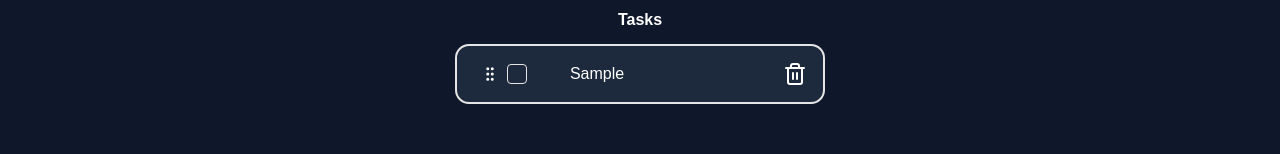
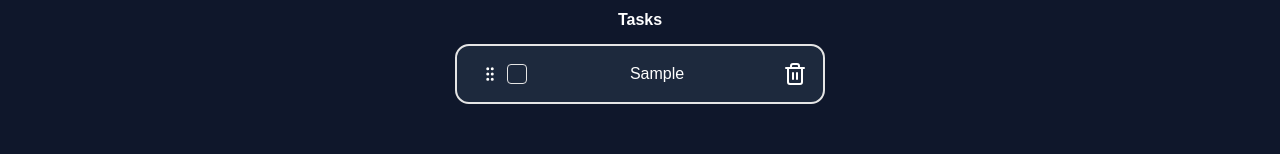
Before and after one commit to marvinfpl/todolist, a React (Vite) app: page / in a window 1280 px wide. Both pictures are taken after typing "Sample" into the empty fields and a click on the button 640 px from the left and 270 px from the top of the page. Shown: the part 286-440 px from the top of the page. Built offline with nearby package versions, Linux system fonts and the light colour scheme.

Commit message:
task animation for appearance/desapperance

```diff
--- a/src/components/Task.tsx
+++ b/src/components/Task.tsx
@@ -3,7 +3,7 @@ import { Trash2, GripVertical } from "lucide-react";
 import { Checkbox } from "@/@/components/ui/checkbox";
 import { useSortable } from "@dnd-kit/sortable";
 import { CSS } from "@dnd-kit/utilities";
-import {motion} from "motion/react"
+import {motion, AnimatePresence} from "motion/react"
 
 interface Task {
   id: string;
@@ -38,12 +38,12 @@ export function SortableTask({task, removeTask, toggleTask, renameTask}: Sortabl
   const [text, setText] = useState(task.name);
 
   return (
-    <motion.div whileHover={{scale: 1.02, y:-2}}>
+    <motion.div layout whileHover={{scale: 1.02, y:-2}} initial={{opacity: 0, y:-20, scale:0.95}} animate={{opacity: 1, y:0, scale:1}} exit={{opacity:0, x:100, scale:0.8}} transition={{duration: 0.25}}>
       <div ref={setNodeRef} style={style} {...attributes} className=" flex items-center bg-slate-800 rounded-xl border-2 p-4 transition hover:border-cyan-400 hover:scale-[1.02] hover:shadow-lg hover:shadow-blue-500/50">
         <div {...listeners} className="cursor-grab active:cursor-grabbing px-2">
           <GripVertical color="white" size={18}/>
         </div>
-        <motion.div animate={task.done ? {scale: [1, 1.3, 1]} : {scale: 1}} transition={{duration: 0.4}}>
+        <motion.div className="flex-1 flex justify-start" animate={task.done ? {scale: [1, 1.1, 1]} : {scale: 1}} transition={{duration: 0.4}}>
           <div className="flex-1 flex justify-start">
             <Checkbox checked={task.done} onCheckedChange={() => toggleTask(task.id)} className="h-5 w-5 transition-all duration-300 ease-out data-[state=checked]:bg-green-400 data-[state=checked]:scale-110 hover:scale-105 active:scale-90 data-[state=checked]:shadow-lg data-[state=checked]:shadow-green-500/40"/>
           </div>
@@ -83,9 +83,11 @@ export default function Tasks({tasks, removeTask, toggleTask, renameTask }: Prop
   return (
     <div className="flex flex-col gap-3 px-6">
       <h1 className="flex justify-center font-bold text-white">Tasks</h1>
-      {tasks.map((task) => (
-        <SortableTask key={task.id} task={task} removeTask={removeTask} toggleTask={toggleTask} renameTask={renameTask}/>
-      ))}
+      <AnimatePresence>
+        {tasks.map((task) => (
+          <SortableTask key={task.id} task={task} removeTask={removeTask} toggleTask={toggleTask} renameTask={renameTask}/>
+        ))}
+      </AnimatePresence>
     </div>
   );
 }
--- a/src/pages/Home.tsx
+++ b/src/pages/Home.tsx
@@ -7,7 +7,6 @@ import { SquareArrowRight } from "lucide-react"
 import confetti from "canvas-confetti"
 import {arrayMove, SortableContext, verticalListSortingStrategy} from "@dnd-kit/sortable"
 import { DndContext, type DragEndEvent, closestCenter } from "@dnd-kit/core"
-import {motion} from "motion/react"
 
 interface Task {
     id: string
```
